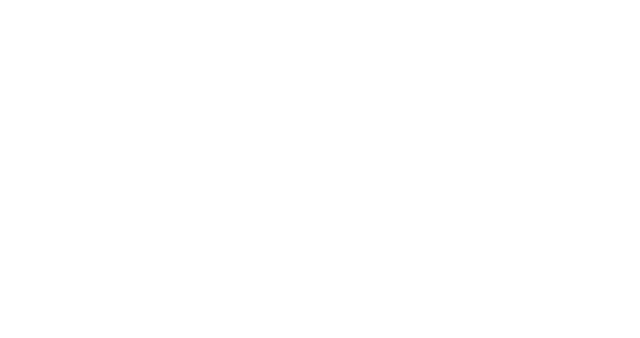
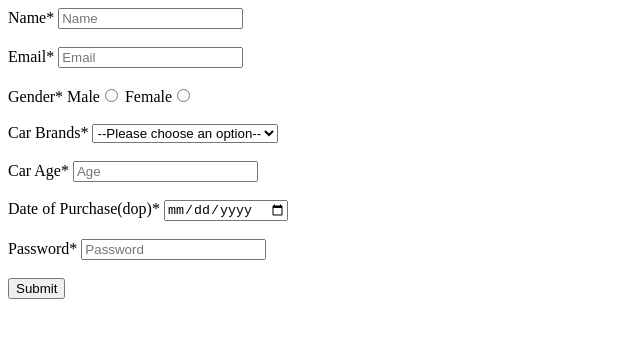
Before and after one commit to acciojob/car-insurance-form-Shibasish3210, a website: page main.html in a window 1280 px wide. Shown: the whole page, without its empty margins (0-640 px from the left). Drawn offline with Linux system fonts and the light colour scheme.

Commit message:
created a submission

```diff
--- a/main.html
+++ b/main.html
@@ -8,6 +8,50 @@
 
 <body>
 	<!-- the entire body must be written by student -->
+	<form action="#" method="post">
+       <div>
+        <label for="name">Name*</label>
+        <input type="text" name="name" id="name" required placeholder="Name">
+       </div>
+       <br>
+        <div>
+            <label for="email">Email*</label>
+            <input type="email" name="email" id="email" required placeholder="Email">
+        </div>
+        <br>
+       <div>
+        <label for="gender">Gender*</label>
+        <label for="gender_m">Male</label><input type="radio" name="gender" id="gender_m" required>
+        <label for="gender_f">Female</label><input type="radio" name="gender" id="gender_f" required>
+       </div>
+       <br>
+       <div>
+        <label for="cars">Car Brands*</label>
+        <select name="cars" id="cars" required >
+            <option value="">--Please choose an option--</option>
+            <option value="bmw">BMW</option>
+            <option value="audi">Audi</option>
+            <option value="mercedez">Mercedez</option>
+        </select>
+       </div>
+       <br>
+       <div>
+            <label for="carage">Car Age*</label>
+            <input type="number" name="age" id="age" required placeholder="Age">
+       </div>
+       <br>
+       <div>
+            <label for="dop">Date of Purchase(dop)*</label>
+            <input type="date" name="dob" id="dob" required>
+       </div>
+       <br>
+        <div>
+            <label for="password">Password*</label>
+            <input type="password" name="pass" id="password" required placeholder="Password">
+        </div>
+        <br>
+        <button type="submit" value="submit">Submit</button>
+    </form>
     <script type="text/javascript" src="./script.js">
 </script>
 
```
